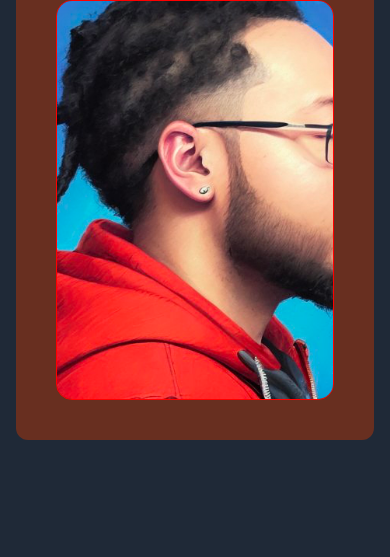
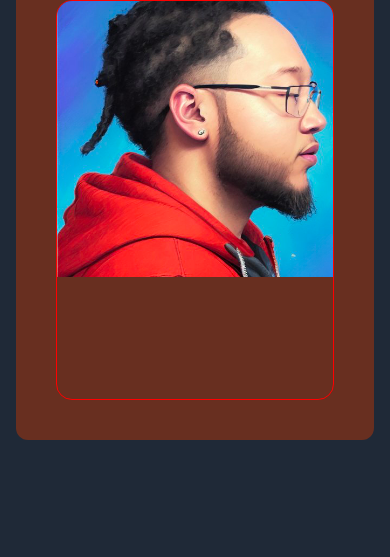
Before and after one commit to travenwells0422/Promise-Over-Defeat, a website: page index.html in a window 390 px wide. Shown: the top 557 px of the page. Drawn offline with Linux system fonts and the light colour scheme.

Commit message:
home photo adjustment

```diff
--- a/CSS/stylesheet.css
+++ b/CSS/stylesheet.css
@@ -5,7 +5,7 @@ body {
 #homePhoto {
     width: 600px;
     height: 400px;
-    object-fit: cover;
+
     object-position: top;
     border-style: solid;
     border-width: 1px;
--- a/index.html
+++ b/index.html
@@ -22,7 +22,7 @@
                     <div class="mt-20 p-10 md:grid place-content-center">
                         <img
                             src="/images/IMG_3560.JPG"
-                            class="sm:objectfit-contain"
+                            class="object-contain sm:object-cover"
                             id="homePhoto"
                         />
                     </div>
```
Also changed, not shown: dist/output.css.
